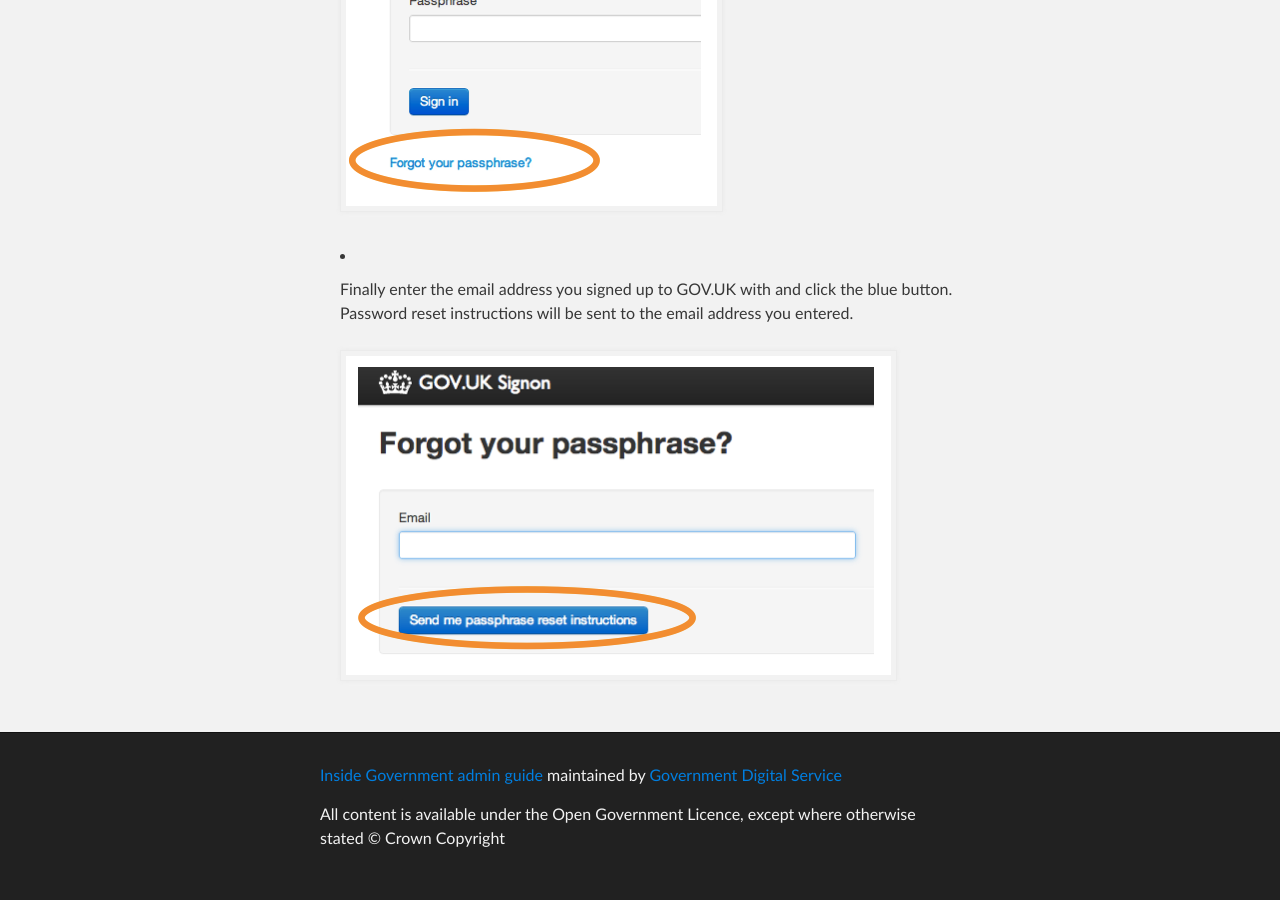
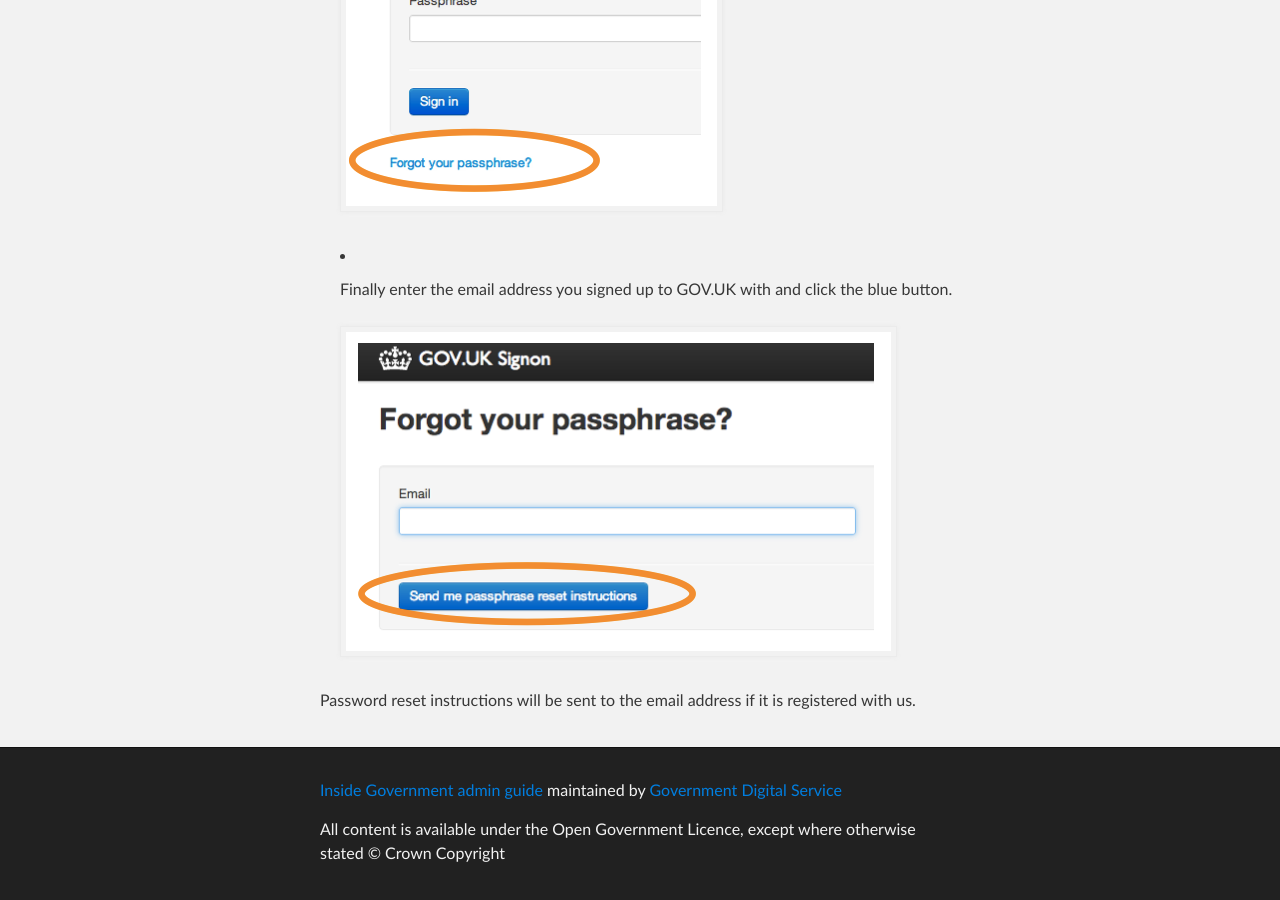
Before and after one commit to alphagov/inside-government-admin-guide, a Jekyll site: the page built from your-account/forgot-your-password.md, in a window 1280 px wide and 900 px high, scrolled down 1253 px. Built offline with Jekyll 4.4.1, drawn with Linux system fonts in a browser that asks for light colours; some of the changed text lies outside the part shown.

Commit message:
Update forgot-your-password.md

```diff
--- a/your-account/forgot-your-password.md
+++ b/your-account/forgot-your-password.md
@@ -20,6 +20,8 @@
 
    ![Forgot your password 1](forgot-your-password-1.png)
 
-* Finally enter the email address you signed up to GOV.UK with and click the blue button. Password reset instructions will be sent to the email address you entered.
+* Finally enter the email address you signed up to GOV.UK with and click the blue button.
 
    ![Forgot your password 2](forgot-your-password-2.png)
+
+Password reset instructions will be sent to the email address if it is registered with us.
```
Also changed, not shown: other parts of your-account/forgot-your-password.md (+2 -2 lines).
